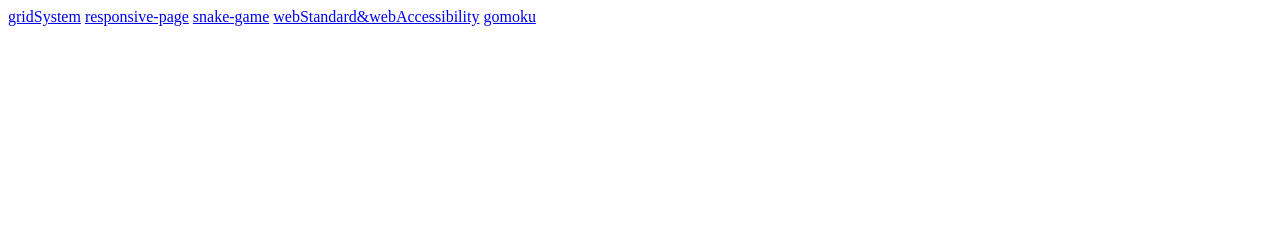
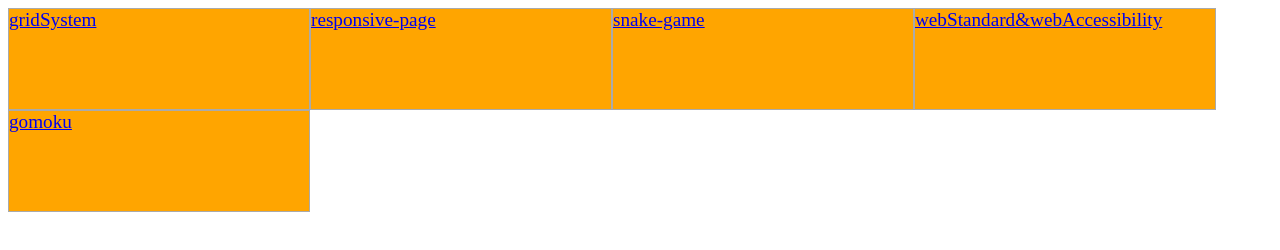
Before and after one commit to JJH2/JJH2.github.io, a plain HTML site: page index.html in a window 1280 px wide. Drawn offline with Linux system fonts and the light colour scheme.

Commit message:
io페이지

```diff
--- a/index.html
+++ b/index.html
@@ -5,12 +5,29 @@
     <meta name="viewport" content="width=device-width, initial-scale=1.0">
     <meta http-equiv="X-UA-Compatible" content="ie=edge">
     <title>Document</title>
+    <style>
+    div {
+        background: orange;
+        border: 1px solid #aaa;
+        width: 300px;
+        height: 100px;
+        float: left;
+    }
+    a {
+        font-size: 1.2em;
+        word-break: break-all;
+    }
+    </style>
 </head>
 <body>
-    <a href="./gridSystem/">gridSystem</a>
-    <a href="./responsive-page/">responsive-page</a>
-    <a href="./snake-game/dist/">snake-game</a>
-    <a href="./webStandard&webAccessibility/">webStandard&webAccessibility</a>
-    <a href="./gomoku/">gomoku</a>
+    <div><a href="./gridSystem/">gridSystem</a></div>
+    <div><a href="./responsive-page/">responsive-page</a></div>
+    <div><a href="./snake-game/dist/">snake-game</a></div>
+    <div><a href="./webStandard&webAccessibility/">webStandard&webAccessibility</a></div>
+    <div><a href="./gomoku/">gomoku</a></div>
+
+
+
+
 </body>
 </html>
```
